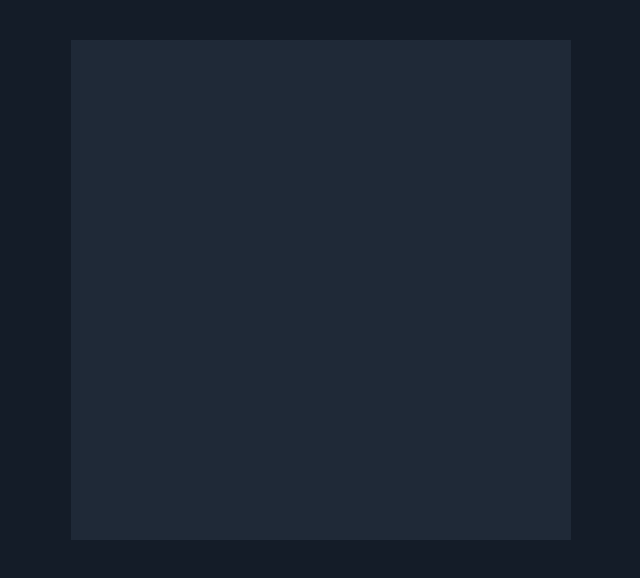
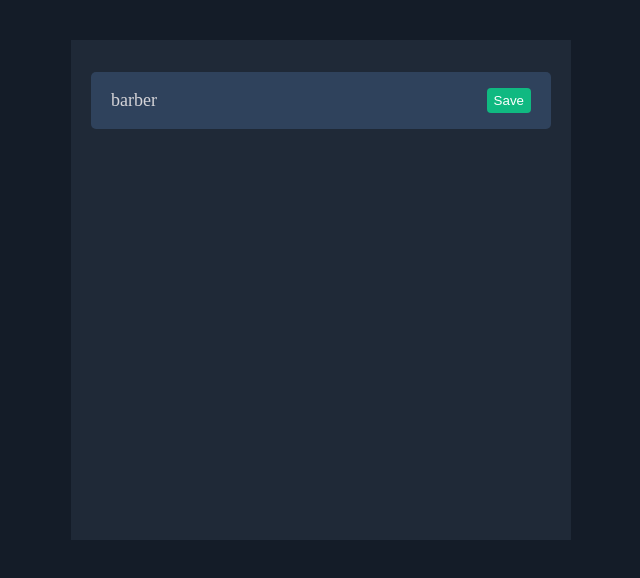
Before and after one commit to Gurmis/VUE---OpenLab1---ToDoList, a Vue app: page /task/1 in a window 1280 px wide. Before the commit this address had no page. Shown: the top 578 px of the page, without its empty margins (319-959 px from the left). Built offline with nearby package versions, Linux system fonts and the light colour scheme.

Commit message:
task updating implemented

```diff
--- a/src/App.vue
+++ b/src/App.vue
@@ -30,8 +30,7 @@ export default {
 </script>
 
 <style lang="scss">
-.tasks {
-  li {
+
 article {
   color: var(--font3);
   font-size: 14px;
@@ -45,11 +44,10 @@ export default {
   word-break: break-word;
   display: flex;
   align-items: center;
+  flex-direction: row;
+  flex-wrap: nowrap;
 
-      &:hover {
-        background: var(--bg3Hover);
-      }
-    }
-  }
+
+
 }
 </style>
--- a/src/components/CreateNewTask.vue
+++ b/src/components/CreateNewTask.vue
@@ -19,7 +19,7 @@ export default {
   methods: {
     addNewTask(task) {
       if (this.newTask) {
-        this.$store.dispatch('addTask', task)
+        this.$emit('add-task', task)
         this.newTask = ""
       }
     },
--- a/src/components/Task.vue
+++ b/src/components/Task.vue
@@ -1,8 +1,9 @@
 <template>
-  <article>
+  <article @click="taskDetails()">
     <p>{{ name }}</p>
+
     <slot></slot>
-    <button @click="removeTask()">x</button>
+    <button @click.stop="removeTask()">x</button>
   </article>
 </template>
 
@@ -18,14 +19,21 @@ export default {
     removeTask() {
       this.$store.dispatch("removeTask", this.taskId)
     },
+    taskDetails() {
+      this.$router.push({ path: `task/${this.taskId}` })
+    },
   },
 }
 </script>
 
 <style lang="scss" scoped>
+article {
+  cursor: pointer;
+
   p {
     font-size: 18px;
     margin-right: 20px;
+    text-align: start;
   }
   button {
     width: 20px;
@@ -42,8 +50,18 @@ button {
       color: whitesmoke;
       //   transform: scale(1.1);
     }
+
+    &.btn {
+      font-size: 1px;
     }
-article.deleted button {
+  }
+
+  &.deleted button {
     display: none;
   }
+
+  &:hover {
+    background: var(--bg3Hover);
+  }
+}
 </style>
--- a/src/router/router.js
+++ b/src/router/router.js
@@ -1,21 +1,15 @@
-import { createRouter, createWebHistory } from 'vue-router'
-import TasksList from '../views/TasksList.vue'
-import DeletedTasksList from '../views/DeletedTasksList.vue'
+import { createRouter, createWebHistory } from "vue-router"
+import TasksList from "../views/TasksList.vue"
+import DeletedTasksList from "../views/DeletedTasksList.vue"
+import TaskDetails from "../views/TaskDetails.vue"
 
 const routes = [
-  {
-    path: '/',
-    name: 'TasksList',
-    component: TasksList
-  },
-  {
-    path: '/deleted',
-    name: 'DeletedTasksList',
-    component: DeletedTasksList
-  },
+  { path: "/", name: "TasksList", component: TasksList },
+  { path: "/deleted", name: "DeletedTasksList", component: DeletedTasksList },
+  { path: "/task/:id", name: "task", component: TaskDetails },
 ]
 const router = createRouter({
   history: createWebHistory(),
-  routes
+  routes,
 })
 export default router
--- a/src/store/store.js
+++ b/src/store/store.js
@@ -24,6 +24,13 @@ export default createStore({
         }
       })
     },
+    updateTask(state, updatedTask) {
+      state.tasks.forEach((task) => {
+        if (task.id === updatedTask.id) {
+          task.name = updatedTask.newName
+        }
+      })
+    },
   },
   actions: {
     addTask({ state, commit }, taskName) {
@@ -33,5 +40,8 @@ export default createStore({
     removeTask({ commit }, taskId) {
       commit("removeTask", taskId)
     },
+    updateTask({ commit }, updatedTask) {
+      commit("updateTask", updatedTask)
+    },
   },
 })
--- /dev/null
+++ b/src/views/TaskDetails.vue
@@ -0,0 +1,71 @@
+<template>
+  <article class="taskUpdate">
+    <form class="update" @submit.prevent="updateTask()">
+      <input type="text" v-model="name" autofocus/>
+      <button class="btn" type="submit">Save</button>
+    </form>
+  </article>
+</template>
+
+<script>
+export default {
+  data() {
+    return {
+      name: "",
+      id: Number(this.$route.params.id),
+    }
+  },
+  methods: {
+    getData() {
+      this.$store.state.tasks.forEach((item) => {
+        if (item.id == this.id) {
+          this.name = item.name
+        }
+      })
+    },
+    updateTask() {
+      this.$store.dispatch("updateTask", { id: this.id, newName: this.name })
+      this.$router.push({ path: "/" })
+    },
+  },
+  mounted() {
+    this.getData()
+  },
+}
+</script>
+
+<style lang="scss" scoped>
+article {
+  form {
+    display: flex;
+    justify-content: space-between;
+    flex-wrap: nowrap;
+    align-items: center;
+    width: 100%;
+
+    input {
+      font-size: 18px;
+      margin: 18px 0;
+      margin-right: 20px;
+      background: none;
+      border: none;
+      color: inherit;
+      width: 100%;
+      padding: 0;
+      font-family: inherit;
+
+      &:focus {
+        border: none;
+        outline: none;
+      }
+    }
+
+    button {
+        flex-shrink: 0;
+        padding: 5px 7px;
+        margin: 0;
+        width: auto;
+    }
+  }
+}
+</style>
--- a/src/views/TasksList.vue
+++ b/src/views/TasksList.vue
@@ -9,7 +9,7 @@
       </ul>
     </section>
     <aside class="container">
-      <create-new-task></create-new-task>
+      <create-new-task @add-task="addNewTask($event)"></create-new-task>
       <router-link class="routerBtn btn" to="/deleted"
         >Show deleted</router-link
       >
@@ -27,6 +27,11 @@ export default {
     Task,
     CreateNewTask,
   },
+  methods: {
+    addNewTask(task) {
+      this.$store.dispatch('addTask', task)
+    }
+  },
   computed: {
     tasks() {
       return this.$store.state.tasks
```
Lines whose indentation alone changed are shown as unchanged.
